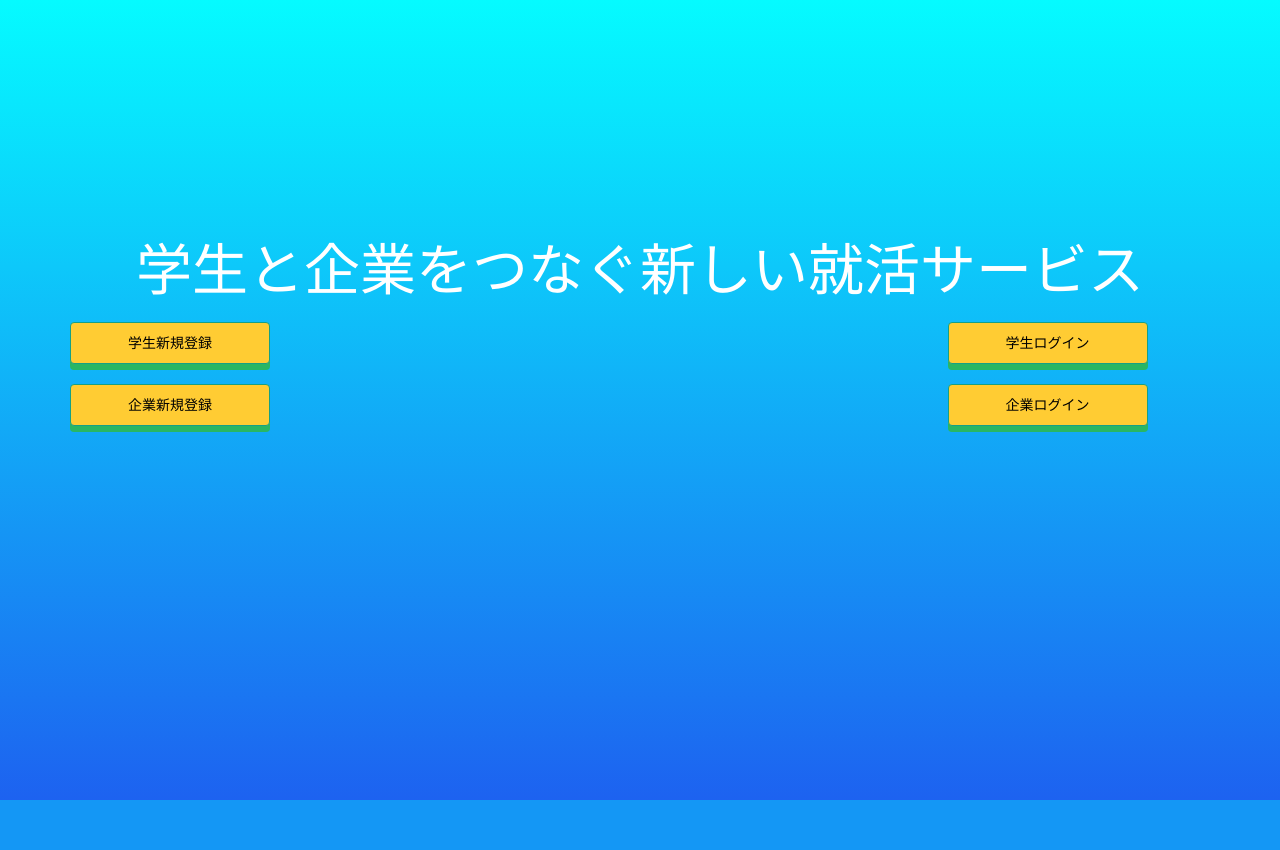
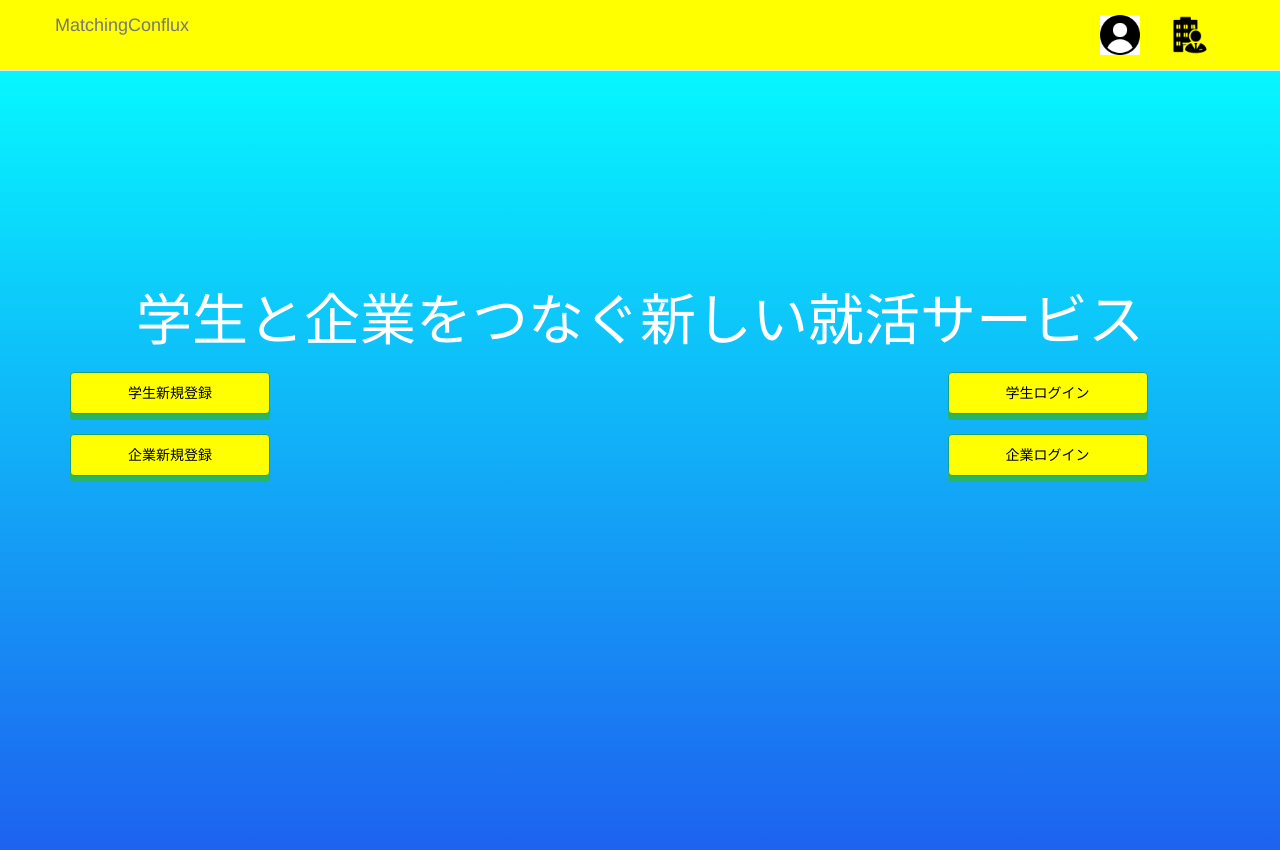
Before and after one commit to Daigo-Haruhiko/MatchingConflux, a Rails app: page / in a window 1280 px wide. Before the commit the page ends 800 px from the top, so only its background shows below. Run offline with Rails 7, Linux system fonts and the light colour scheme; style sheets or scripts are compiled from the project's sources; some libraries are stand-ins or nearby versions.

Commit message:
ナビゲーションバー の作成。それに伴うリンクの追加とcss、routes、imageファイルの追加

```diff
--- a/app/assets/stylesheets/custom.scss
+++ b/app/assets/stylesheets/custom.scss
@@ -1,3 +1,6 @@
+body {
+  padding-top: 50px;
+}
 h1, h2 {
   font-weight: 100;
 }
@@ -11,8 +14,8 @@ h1, h2 {
   display: block;
   width: 200px;
   text-align: center;
-  color: #FFFF66;
-  background-color: #FFCC33;
+  color: #ffff66;
+  background-color: #ffff00;
   color: #000;
 }
 .btn-btn:hover {
@@ -62,3 +65,18 @@ h1, h2 {
   background-attachment: fixed;
   background-size: cover;
 }
+.navbar-default {
+  background-color: #ffff00;
+}
+.navbar-transparent {
+  margin-bottom: 0px;
+
+  img {
+    height: 40px;
+  }
+
+  .navbar-brand {
+    padding: 0px;
+    margin-top: 15px;
+  }
+}
--- a/app/views/layouts/application.html.erb
+++ b/app/views/layouts/application.html.erb
@@ -9,6 +9,55 @@
   </head>
 
   <body>
+
+    <nav class="navbar navbar-default navbar-fixed-top navbar-transparent">
+      <div class="container">
+        <%= link_to "MatchingConflux", root_path, class: 'navbar-brand'  %>
+
+        <ul class="nav navbar-nav navbar-right">
+          <% if user_signed_in? %>
+          <li>
+            <%= link_to '#' do  %>
+            <%= image_tag 'icons/topic.png' %>
+            <% end %>
+          </li>
+
+          <li>
+            <%= link_to '/users/sign_out' do  %>
+            <%= image_tag 'icons/signout.png' %>
+            <% end %>
+          </li>
+
+          <% elsif company_signed_in? %>
+          <li>
+            <%= link_to '#' do  %>
+            <%= image_tag 'icons/topic.png' %>
+            <% end %>
+          </li>
+
+          <li>
+            <%= link_to '/companies/sign_out', method: :delete do  %>
+            <%= image_tag 'icons/signout.png' %>
+            <% end %>
+          </li>
+
+        <% else %>
+        <li>
+          <%= link_to '/users/sign_up' do %>
+          <%= image_tag 'icons/user.png' %>
+          <% end %>
+        </li>
+
+        <li>
+          <%= link_to 'companies/sign_up' do %>
+          <%= image_tag 'icons/company.png' %>
+          <% end %>
+        </li>
+
+        <% end %>
+        </ul>
+      </div>
+    </nav>
 
     <% if flash[:notice] %>
     <div class="alert alert-success">
--- a/config/routes.rb
+++ b/config/routes.rb
@@ -1,6 +1,14 @@
 Rails.application.routes.draw do
-  devise_for :companies, module: :companies
   root 'pages#index'
 
   devise_for :users, module: :users
+  devise_scope :user do
+   get '/users/sign_out' => 'users/sessions#destroy'
+ end
+
+  devise_for :companies, module: :companies
+  devise_scope :company do
+   get '/companies/sign_out' => 'companies/sessions#destroy'
+ end
+
 end
```
Also changed, not shown: app/assets/images/icons/company.png (added), app/assets/images/icons/signout.png (added), app/assets/images/icons/topic.png (added), app/assets/images/icons/user.png (added).
